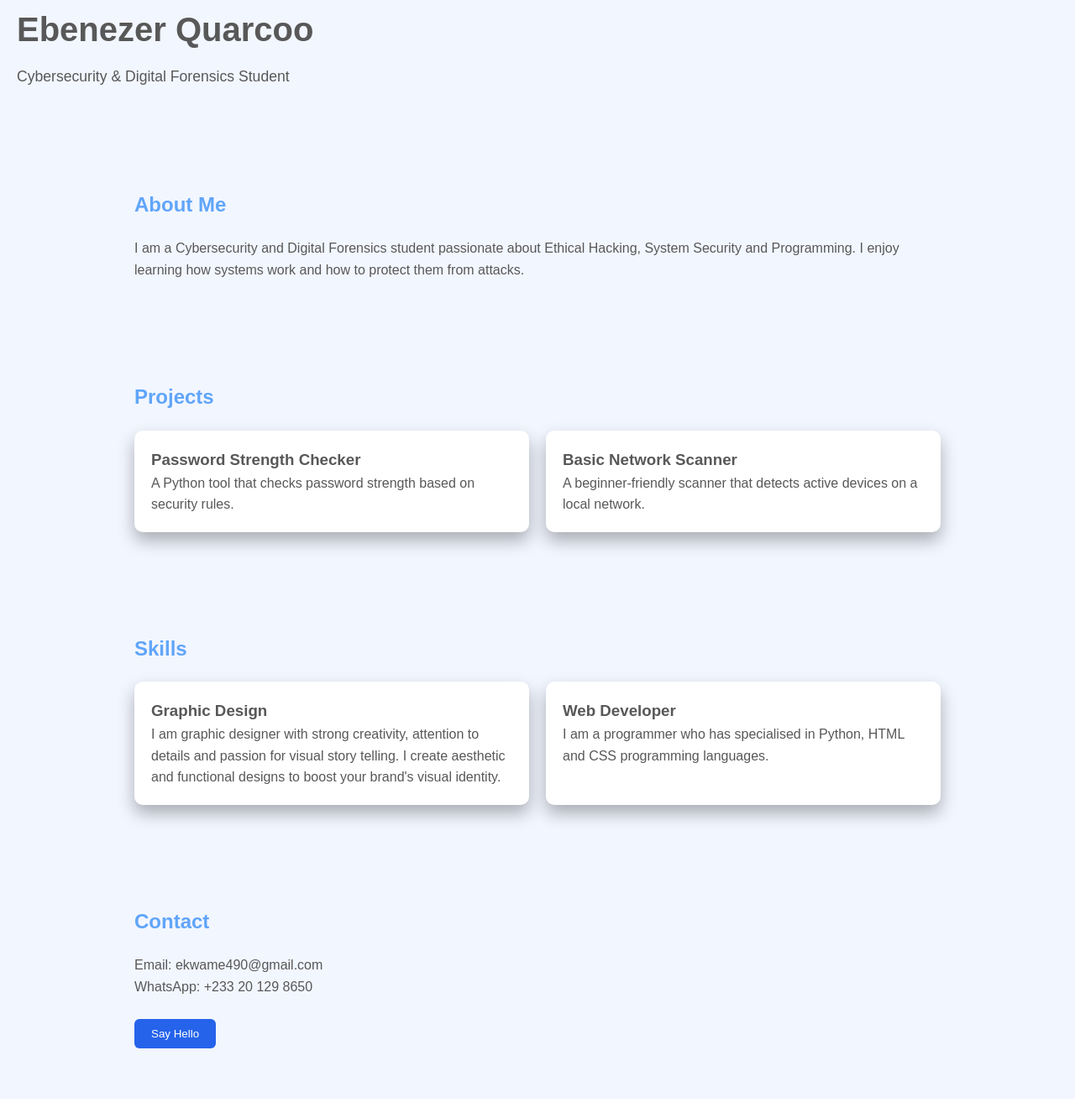
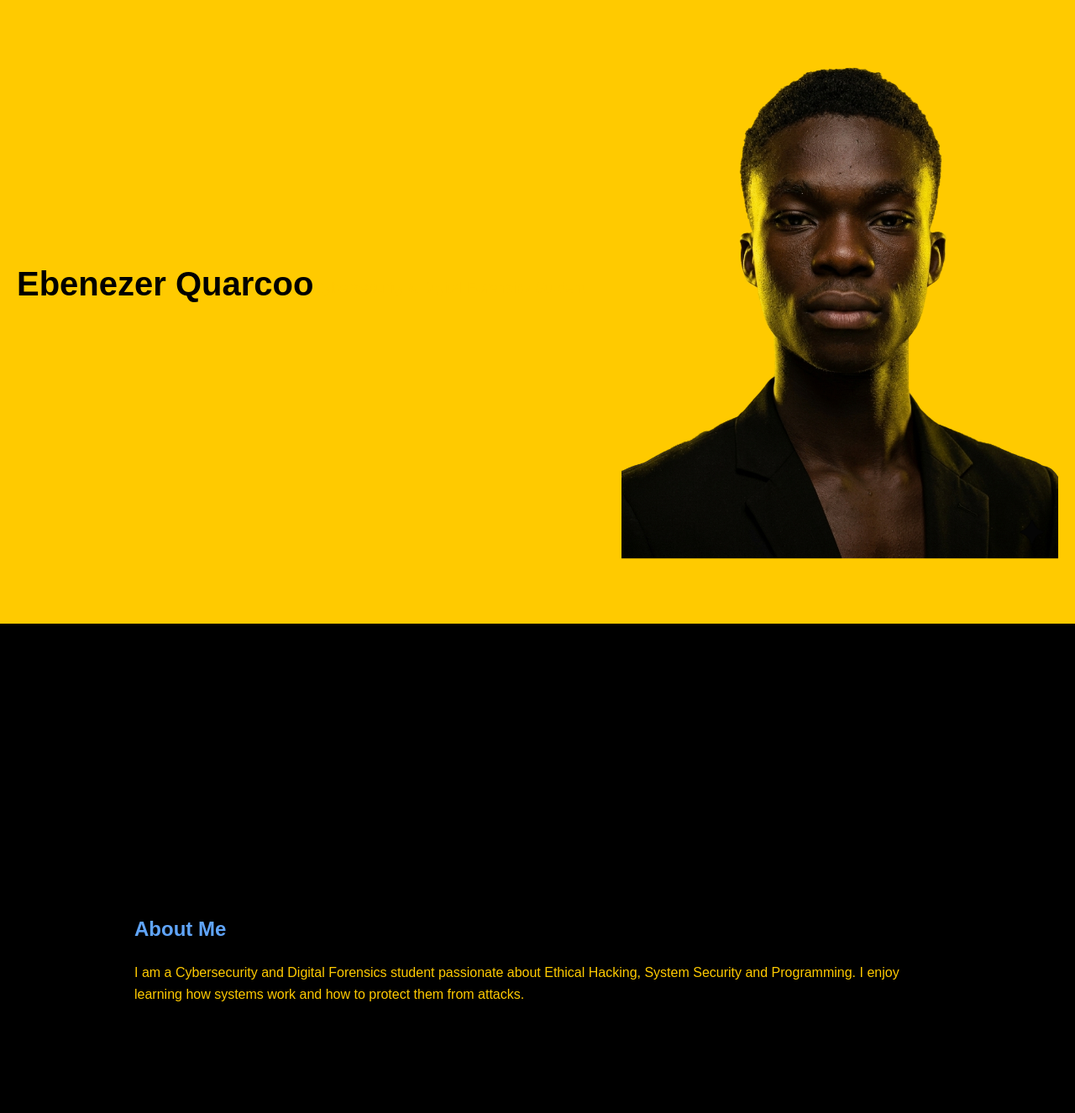
Before and after one commit to eben-quarcoo/Portfolio, a plain HTML site: page index.html in a window 1280 px wide. Shown: the part 113-1439 px from the top of the page at 84% size. Drawn offline with Linux system fonts and the light colour scheme.

Commit message:
modification of files

```diff
--- a/index.html
+++ b/index.html
@@ -16,6 +16,7 @@
 </nav>
 
 <header>
+    <img src="EQ.png" alt="Ebenezer Quarcoo" class="profile-pic"/>
     <h1>Ebenezer Quarcoo</h1>
     <p>Cybersecurity & Digital Forensics Student</p>
 </header>
@@ -59,12 +60,14 @@
     </div>
 
 </section>
-<section id="contact">
-    <h2>Contact</h2>
-    <p>Email: ekwame490@gmail.com</p>
-    <p>WhatsApp: +233 20 129 8650</p>
-    <br />
-    <button onclick="alert('Thanks for reaching out!')">Say Hello</button>
+    <section id="contact">
+      <h2>Contact Me</h2>
+      <p>If you have any questions, want to collaborate on a project, or just want
+      <p>WhatsApp: <a href="https://wa.me/qr/EVFXKHIS6NAKG1">Chat now</a></p>
+      <p>Email: <a href="mailto:ekwame490@gmail.com">ekwame490@gmail.com</a></p>
+      <p>Phone: +233 20 129 8650 / +233 20 343 4180</p>
+      <button onclick="alert('Thanks for reaching out!')">Say Hello</button>
+    </section>
 </section>
 
 <footer>
--- a/style.css
+++ b/style.css
@@ -5,8 +5,8 @@
     font-family: Arial, Helvetica, sans-serif;
 }
 body{
-    background: #f2f6ff;
-    color: #585858;
+    background: #000000;
+    color: #ffca00;
     line-height: 1.6;
 }
 nav{
@@ -14,20 +14,27 @@ display: flex;
 justify-content: center;
 gap: 20px;
 padding: 15px;
-background: #ffffff;
+background: #000000;
 }
 nav a{
-color: #535353;
+color: #ffca00;
 text-decoration: none;
 font-weight: bold;
 }
 nav a:hover{
-color: #60a5fa;
+color: #ffffff;
+}
+h1{
+color: black;
+font-size: 250px;
 }
 header{
-    padding: 60px 20px;
-    text-align: left;
-    background: #f2f6ff;
+    height: 100vh;
+    display: flex;
+    align-items: center;
+    padding: 0 20px;
+    background: #ffca00;
+    position: relative;
 }
 header h1{
     font-size: 2.5rem;
@@ -36,10 +43,22 @@ header h1{
 header p{
 font-size: 1.1rem;
 }
+.profile-pic{
+width: 520px;
+height: fit-content;
+position: absolute;
+right: 20px;
+top: 50%;
+transform: translateY(-50%);
+}
 section{
-padding: 60px 20px;
+padding: 20px;
 max-width: 1000px;
 margin: auto;
+min-height: 100vh;
+display: flex;
+flex-direction: column;
+justify-content: center;
 }
 h2{
 margin-bottom: 20px;
@@ -55,17 +74,21 @@ background: #ffffff;
 padding: 20px; border-radius:10px;
 box-shadow: 0 10px 20px rgba(0, 0, 0, 0.3);
 }
+.contact-summary a{
+    color: #ffca00;
+}
 footer{
 text-align: center;
+color: black;
 padding: 20px;
-background: #ffffff;
+background: #ffca00;
 }
 button{
 padding: 10px 20px;
 border: none;
 border-radius: 6px;
-background: #2563eb;
-color: white;
+background: #ffca00;
+color: black;
 cursor: pointer;
 }
 button:hover {
```
Also changed, not shown: EQ.png (added).
